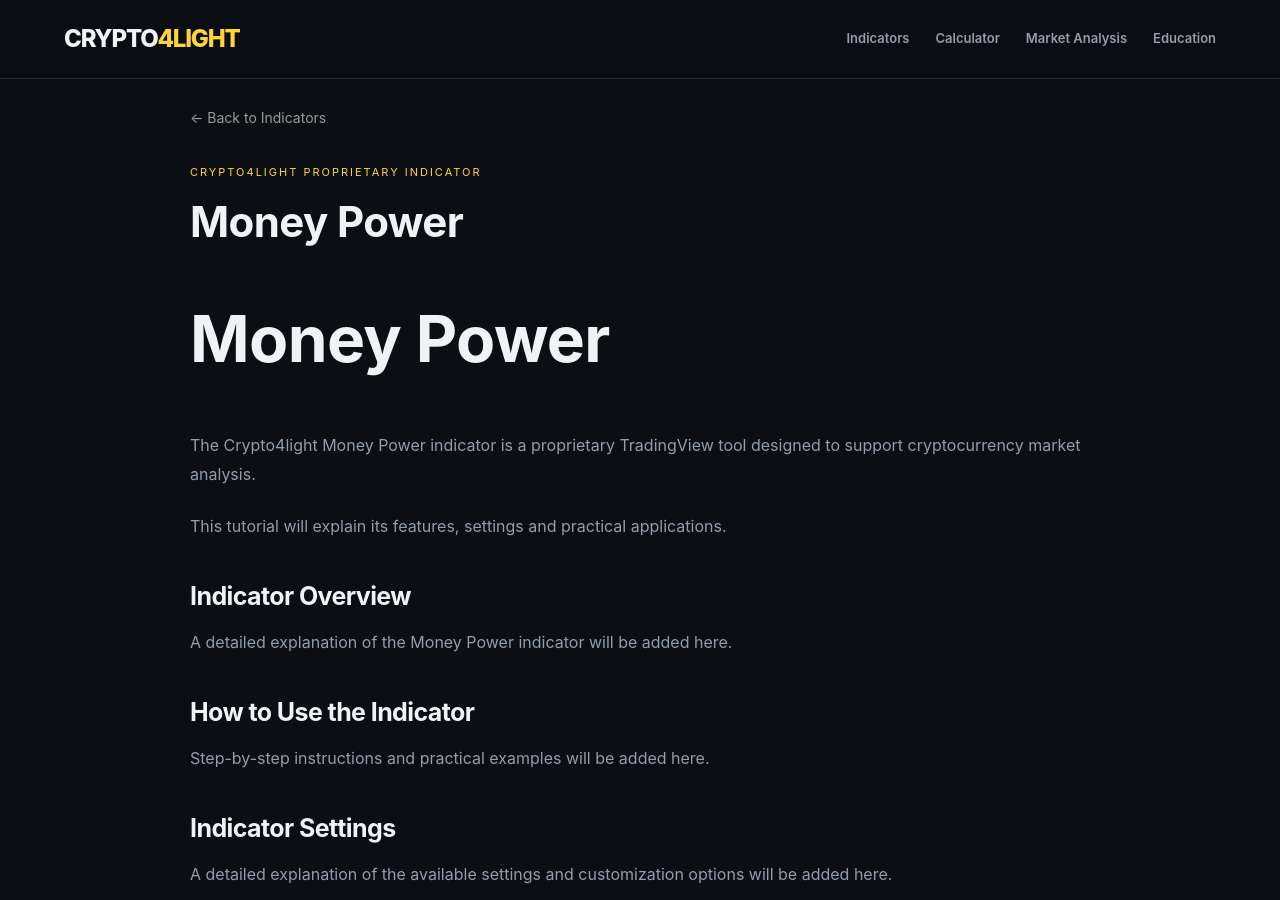
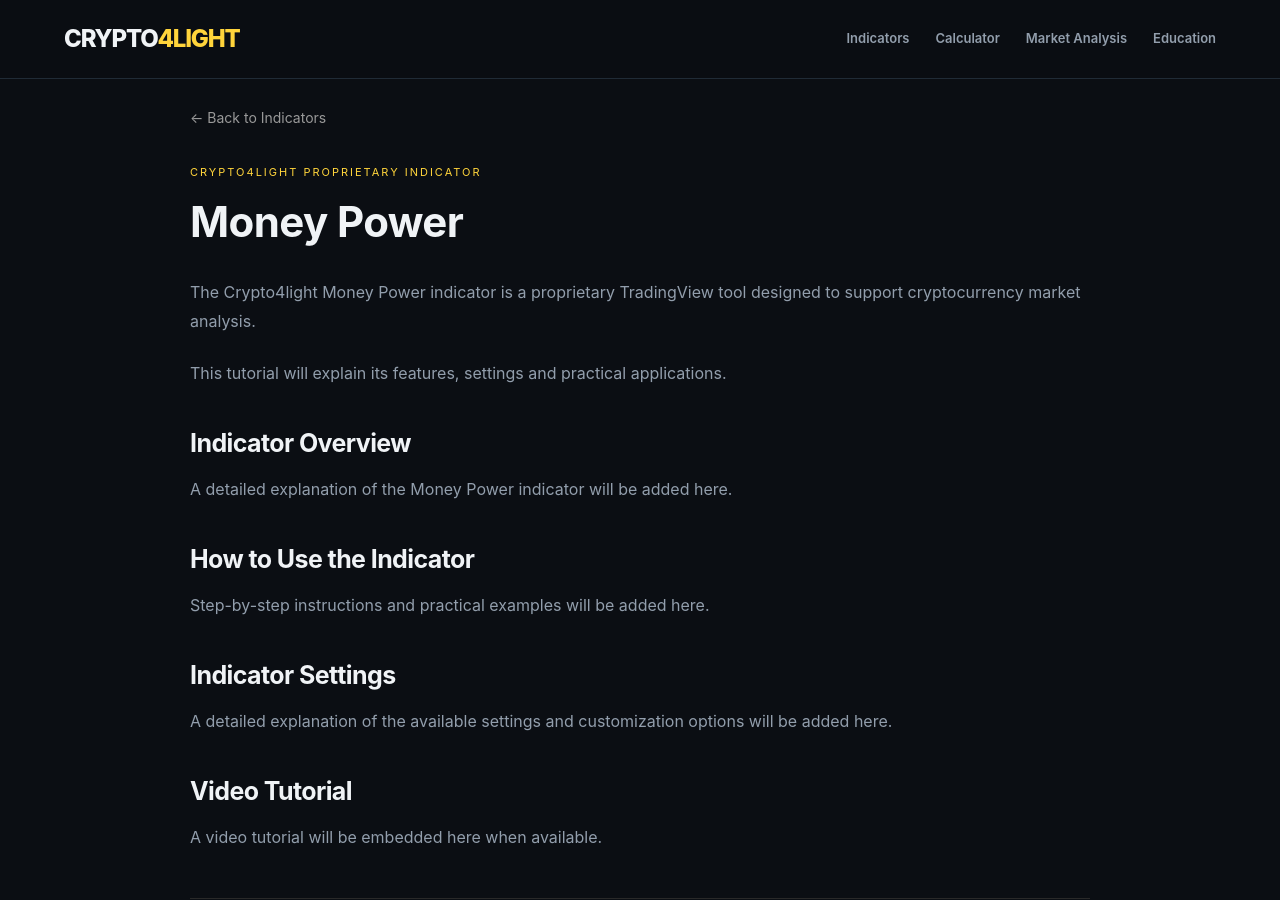
Before and after one commit to crypto4light/crypto4light, a Jekyll site: the page built from _indicators/money-power.md, in a window 1280 px wide and 900 px high. Built offline with Jekyll 4.4.1, drawn with Linux system fonts in a browser that asks for light colours.

Commit message:
Update money-power.md

```diff
--- a/_indicators/money-power.md
+++ b/_indicators/money-power.md
@@ -11,9 +11,6 @@ keywords:
   - Market Activity Indicator
   - Crypto Trading Indicators
 ---
-
-# Money Power
-
 The Crypto4light Money Power indicator is a proprietary TradingView tool designed to support cryptocurrency market analysis.
 
 This tutorial will explain its features, settings and practical applications.
```
